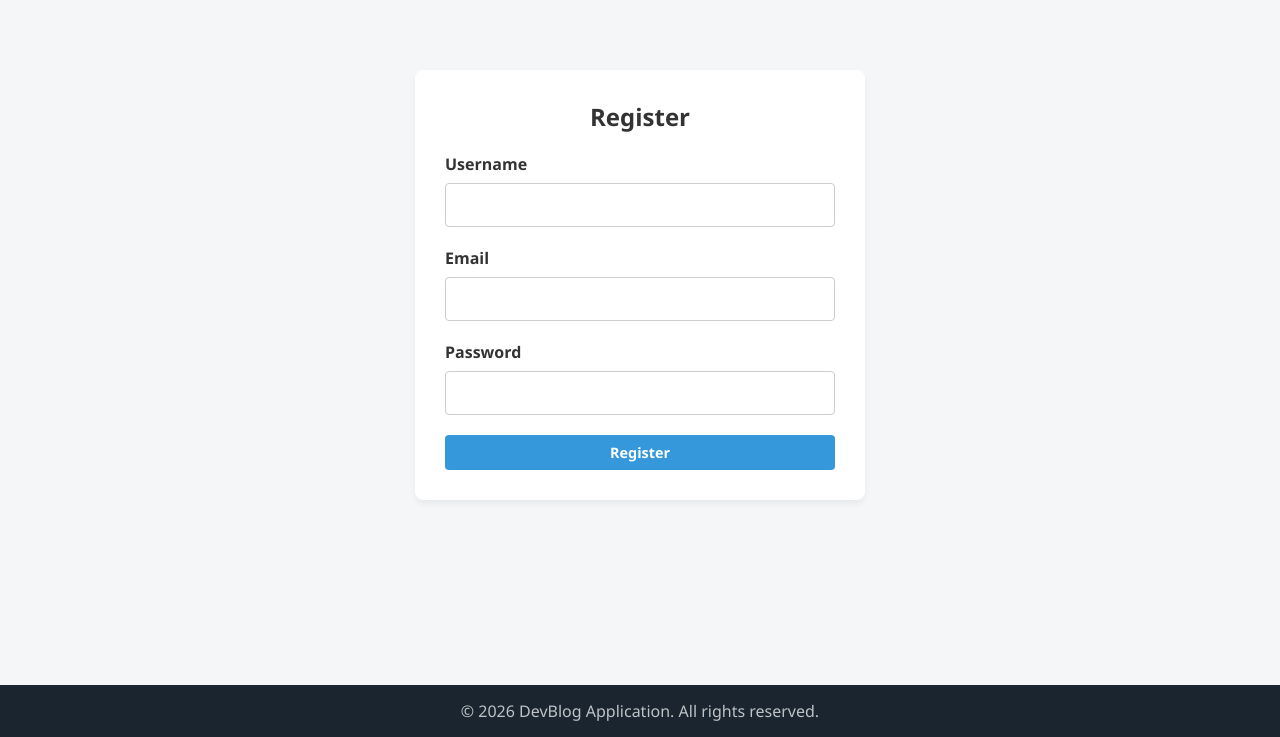
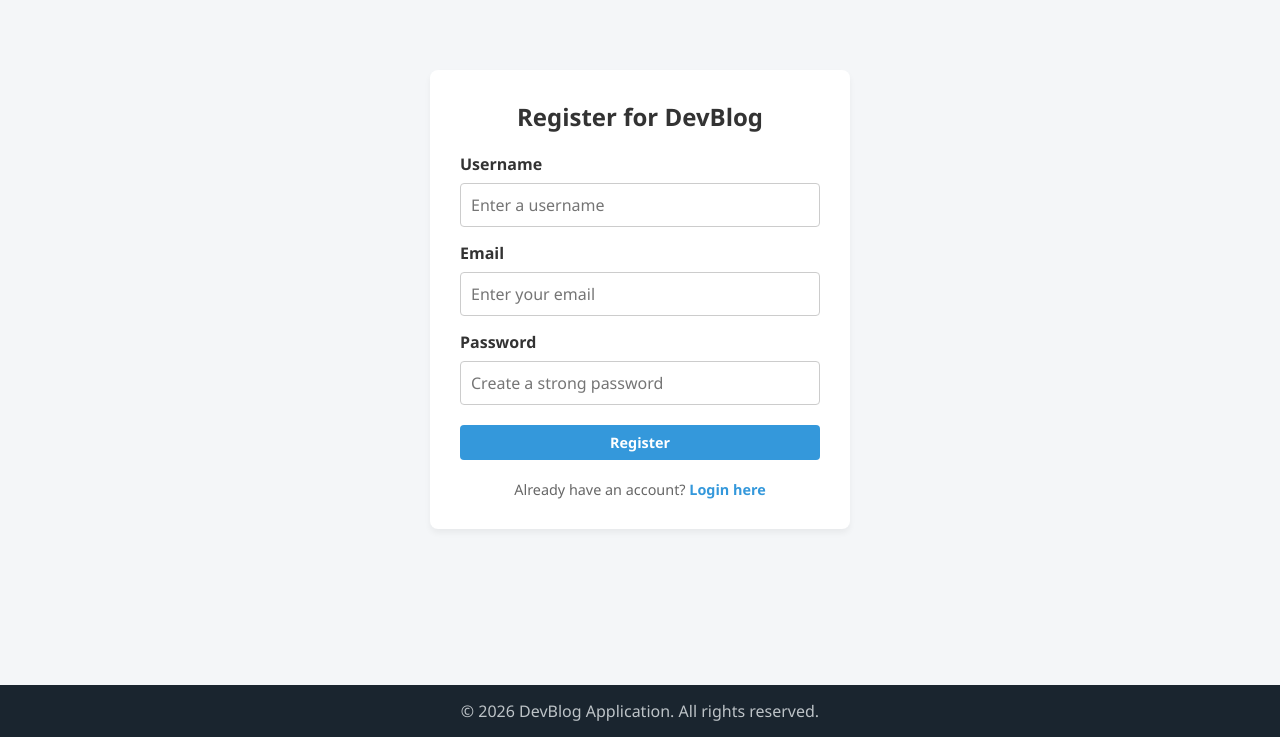
Before and after one commit to AshfakAhmath/blog-app, a PHP site: page /register.php in a window 1280 px wide. Shown: the part 63-800 px from the top of the page. Run offline with PHP 8.4, Linux system fonts and the light colour scheme; a stand-in replaces the project's code that opens the database connection.

Commit message:
refactor: improve session handling and enhance login/register forms with better validation and user experience

```diff
--- a/register.php
+++ b/register.php
@@ -1,21 +1,30 @@
 <?php
-session_start();
+if (session_status() === PHP_SESSION_NONE) {
+    session_start();
+}
+
 include("db.php");
+
+// Redirect already logged-in users to the home feed
+if (isset($_SESSION['user_id'])) {
+    header("Location: index.php");
+    exit();
+}
 
 $error = "";
 $success = "";
 
 if ($_SERVER["REQUEST_METHOD"] == "POST") {
-    $username = filter_input(INPUT_POST, "username", FILTER_SANITIZE_SPECIAL_CHARS);
-    $email    = filter_input(INPUT_POST, "email", FILTER_SANITIZE_EMAIL);
-    $password = filter_input(INPUT_POST, "password", FILTER_SANITIZE_SPECIAL_CHARS);
+    $username = trim(filter_input(INPUT_POST, "username", FILTER_SANITIZE_SPECIAL_CHARS) ?? '');
+    $email    = trim(filter_input(INPUT_POST, "email", FILTER_SANITIZE_EMAIL) ?? '');
+    $password = trim($_POST['password'] ?? '');
 
     if (empty($username)) {
-        $error = "Username is empty";
+        $error = "Username is empty.";
     } elseif (empty($email) || !filter_var($email, FILTER_VALIDATE_EMAIL)) {
-        $error = "Please enter a valid email address";
+        $error = "Please enter a valid email address.";
     } elseif (empty($password)) {
-        $error = "Password is empty";
+        $error = "Password is empty.";
     } else {
         $hash = password_hash($password, PASSWORD_DEFAULT);
         $sql  = "INSERT INTO user (username, email, password) VALUES (?, ?, ?)";
@@ -26,7 +35,6 @@ if ($_SERVER["REQUEST_METHOD"] == "POST") {
             mysqli_stmt_execute($stmt);
 
             $success = "You are now registered! Redirecting to login...";
-
             header("refresh:2;url=login.php");
         } catch (mysqli_sql_exception $e) {
             $error = "Username or Email is already taken.";
@@ -37,8 +45,8 @@ if ($_SERVER["REQUEST_METHOD"] == "POST") {
 include('header.php');
 ?>
 
-<div class="card auth-card">
-    <h2 style="text-align: center; margin-bottom: 20px;">Register</h2>
+<div class="card auth-card" style="max-width: 420px; margin: 40px auto;">
+    <h2 style="text-align: center; margin-bottom: 20px;">Register for DevBlog</h2>
 
     <?php if (!empty($error)): ?>
         <div class="alert alert-danger"><?= $error; ?></div>
@@ -49,22 +57,26 @@ include('header.php');
     <?php endif; ?>
 
     <form action="register.php" method="post">
-        <div class="form-group">
-            <label>Username</label>
-            <input type="text" name="username" class="form-control" required>
+        <div class="form-group" style="margin-bottom: 15px;">
+            <label for="username">Username</label>
+            <input type="text" id="username" name="username" class="form-control" placeholder="Enter a username" required>
         </div>
 
-        <div class="form-group">
-            <label>Email</label>
-            <input type="email" name="email" class="form-control" required>
+        <div class="form-group" style="margin-bottom: 15px;">
+            <label for="email">Email</label>
+            <input type="email" id="email" name="email" class="form-control" placeholder="Enter your email" required>
         </div>
 
-        <div class="form-group">
-            <label>Password</label>
-            <input type="password" name="password" class="form-control" required>
+        <div class="form-group" style="margin-bottom: 20px;">
+            <label for="password">Password</label>
+            <input type="password" id="password" name="password" class="form-control" placeholder="Create a strong password" required>
         </div>
 
         <button type="submit" class="btn btn-primary" style="width: 100%;">Register</button>
+
+        <p style="margin-top: 20px; text-align: center; font-size: 0.9rem; color: #666;">
+            Already have an account? <a href="login.php" style="color: #3498db; text-decoration: none; font-weight: bold;">Login here</a>
+        </p>
     </form>
 </div>
 
```
Also changed, not shown: login.php (+26 -12 lines).
